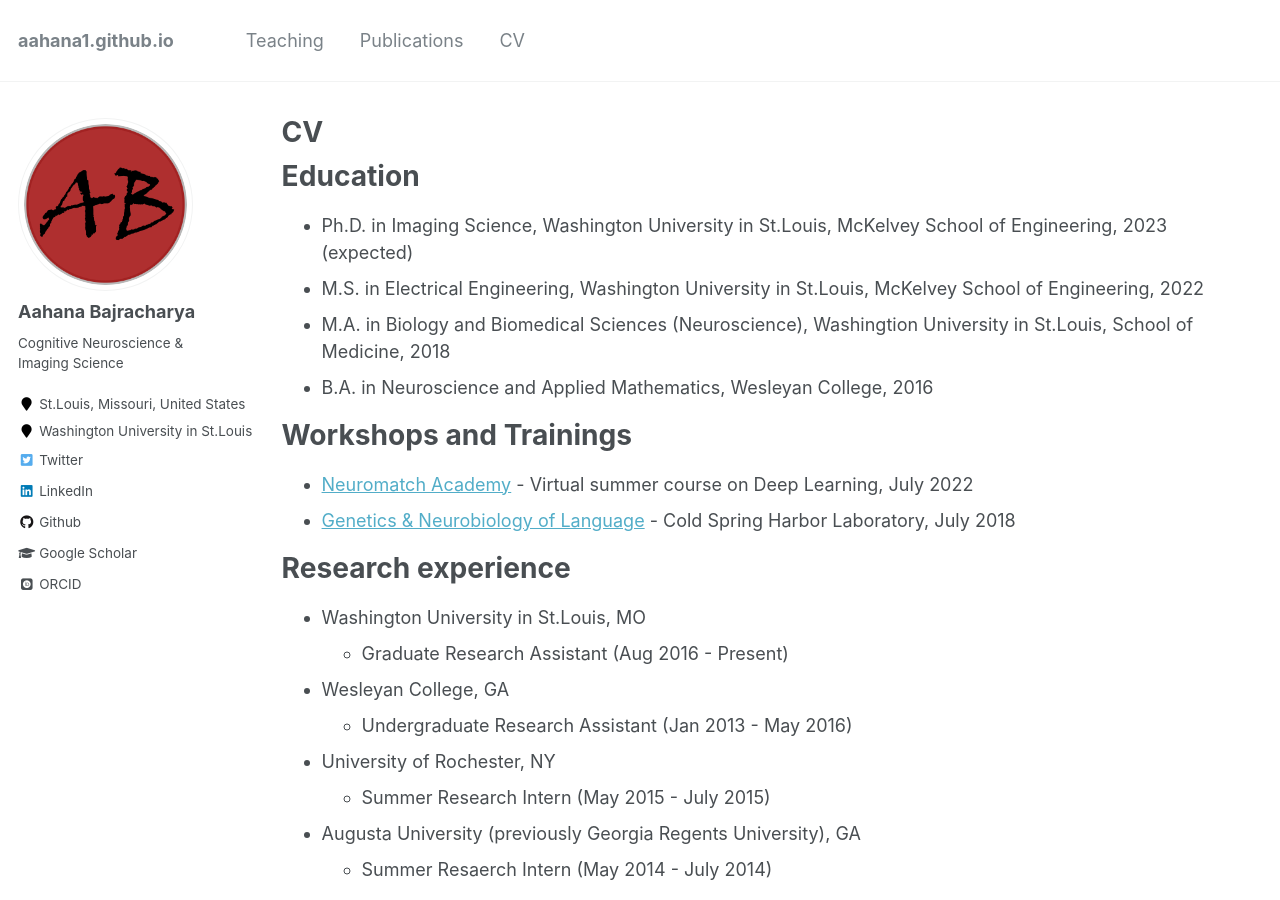
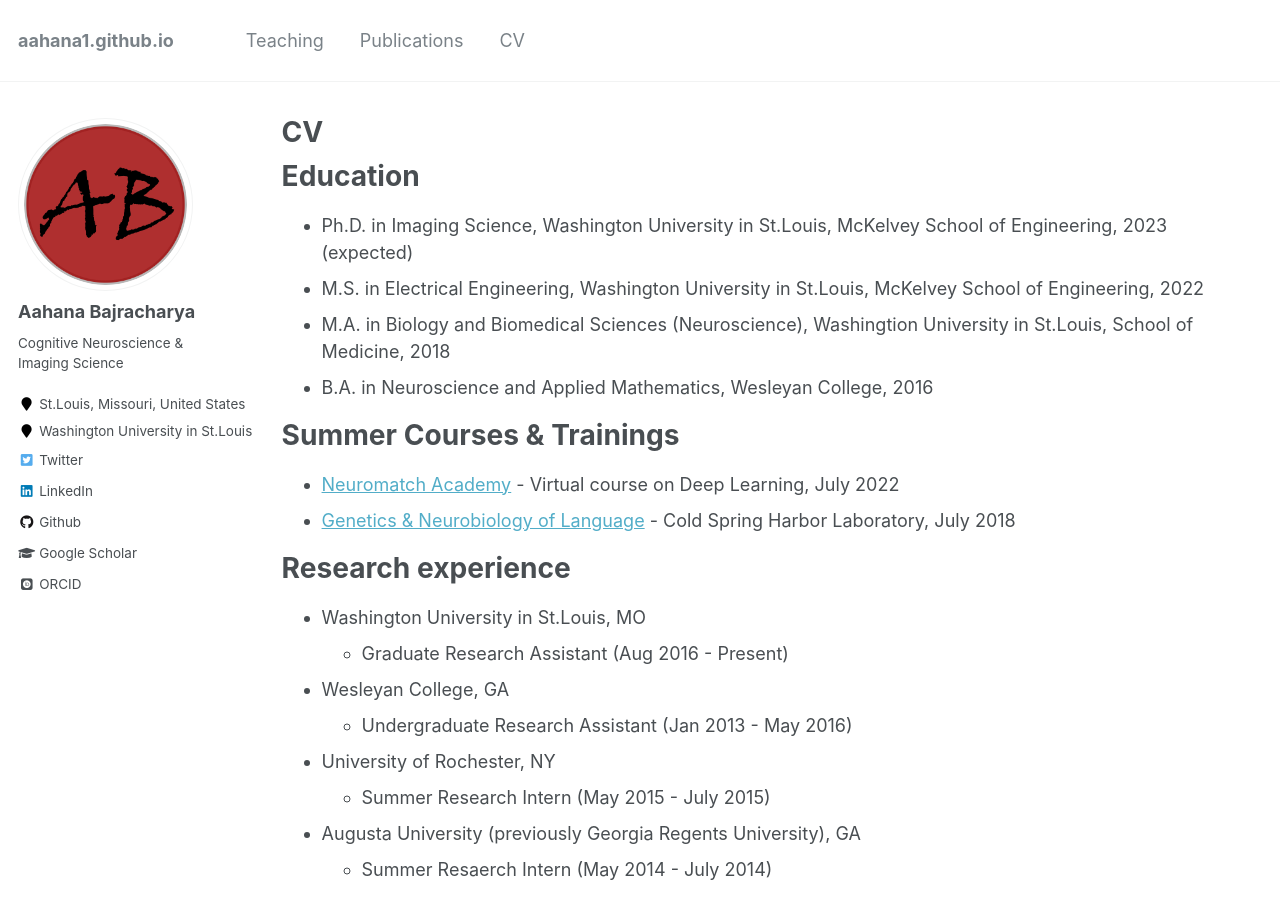
Before and after one commit to kritibhattarai23/kritibhattarai23.github.io, a Jekyll site: the page built from _pages/cv.md, in a window 1280 px wide and 900 px high. Built offline with Jekyll 4.4.1, drawn with Linux system fonts in a browser that asks for light colours; some web fonts are replaced.

Commit message:
Update cv.md

```diff
--- a/_pages/cv.md
+++ b/_pages/cv.md
@@ -16,9 +16,9 @@ Education
 * M.A. in Biology and Biomedical Sciences (Neuroscience), Washingtion University in St.Louis, School of Medicine, 2018
 * B.A. in Neuroscience and Applied Mathematics, Wesleyan College, 2016
 
-Workshops and Trainings
+Summer Courses & Trainings
 ======
-* [Neuromatch Academy](https://academy.neuromatch.io/courses) - Virtual summer course on Deep Learning, July 2022
+* [Neuromatch Academy](https://academy.neuromatch.io/courses) - Virtual course on Deep Learning, July 2022
 * [Genetics & Neurobiology of Language](https://meetings.cshl.edu/courses.aspx?course=C-LANGUAGE&year=18) - Cold Spring Harbor Laboratory, July 2018
 
 Research experience
```
